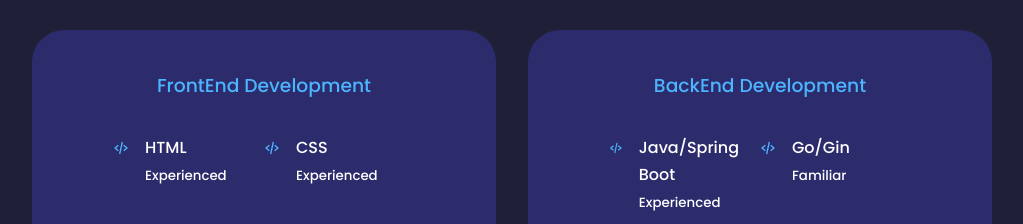
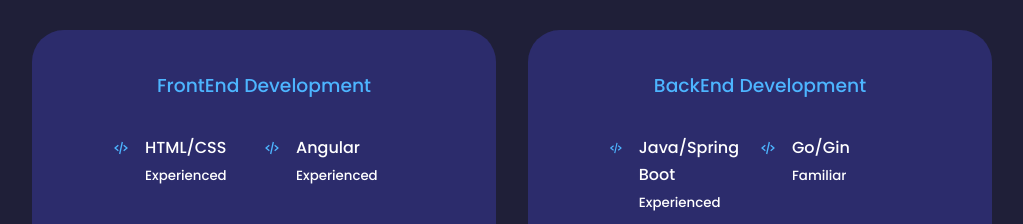
Before and after one commit to AtalibAgAlmousleck/react-portfolio, a React (Create React App) app: page / in a window 1280 px wide. Shown: the part 1580-1804 px from the top of the page, without its empty margins (128-1151 px from the left). Built offline with nearby package versions, Linux system fonts and the light colour scheme.

Commit message:
adding angular

```diff
--- a/src/components/experience/Experience.jsx
+++ b/src/components/experience/Experience.jsx
@@ -15,14 +15,14 @@
             <article className='experience__details'>
               <BiCodeAlt className='experience__details-icon' />
                <div>
-               <h4>HTML</h4>
+               <h4>HTML/CSS</h4>
               <small className='text-light'>Experienced</small>
                </div>
             </article>
             <article className='experience__details'>
               <BiCodeAlt className='experience__details-icon' />
               <div>
-              <h4>CSS</h4>
+              <h4>Angular</h4>
               <small className='text-light'>Experienced</small>
               </div>
             </article>
```
